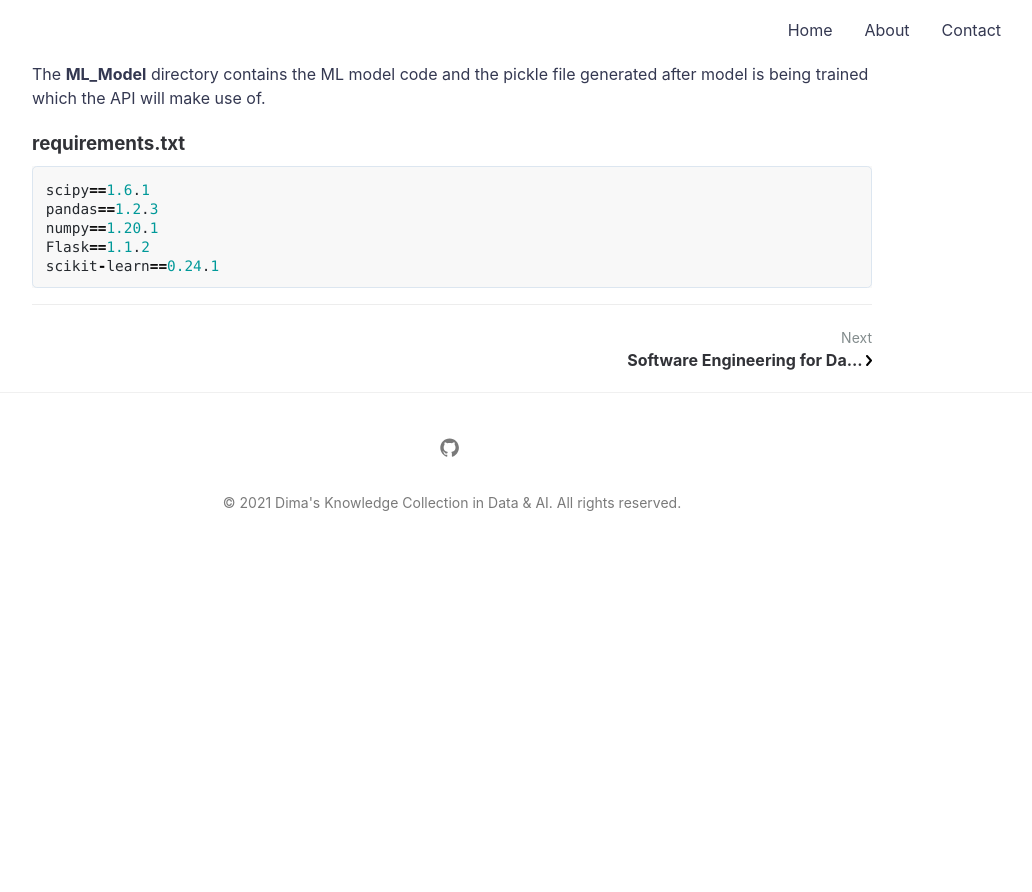
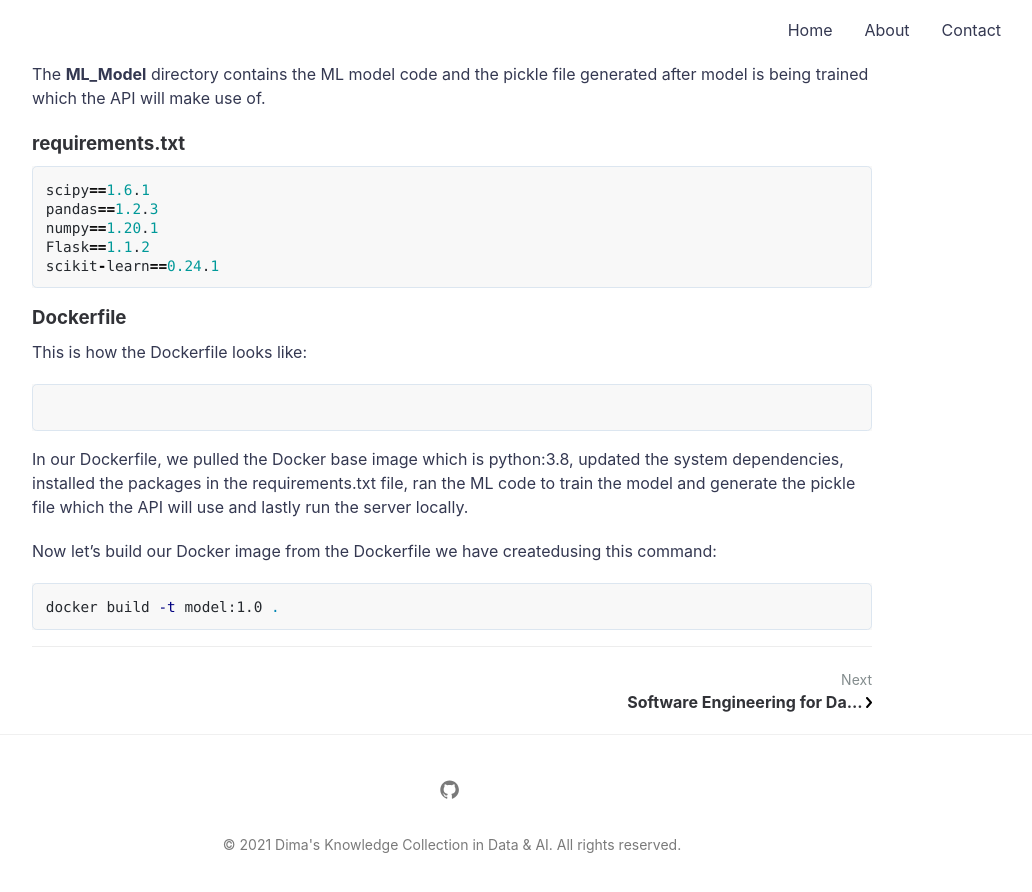
Before and after one commit to DataDima90/ai.github.io, a Jekyll site: the page built from _posts/2020-01-01-Microservice-with-docker-and-flask.md, in a window 1280 px wide and 900 px high, scrolled down 1072 px. Shown: the top 892 px of the window, without its empty margins (188-1220 px from the left). Built offline with Jekyll 4.4.1, drawn with Linux system fonts in a browser that asks for light colours; a script that is not in the unit is left out; before the commit the page ends 1630 px from its top, so only the background shows below that.

Commit message:
Update 2020-01-01-Microservice-with-docker-and-flask.md

````diff
--- a/_posts/2020-01-01-Microservice-with-docker-and-flask.md
+++ b/_posts/2020-01-01-Microservice-with-docker-and-flask.md
@@ -43,3 +43,16 @@ numpy==1.20.1
 Flask==1.1.2
 scikit-learn==0.24.1
 ```
+
+
+### Dockerfile
+This is how the Dockerfile looks like:
+```python
+
+```
+In our Dockerfile, we pulled the Docker base image which is python:3.8, updated the system dependencies, installed the packages in the requirements.txt file, ran the ML code to train the model and generate the pickle file which the API will use and lastly run the server locally.
+
+Now let's build our Docker image from the Dockerfile we have createdusing this command:
+```bash
+docker build -t model:1.0 .
+```
````
